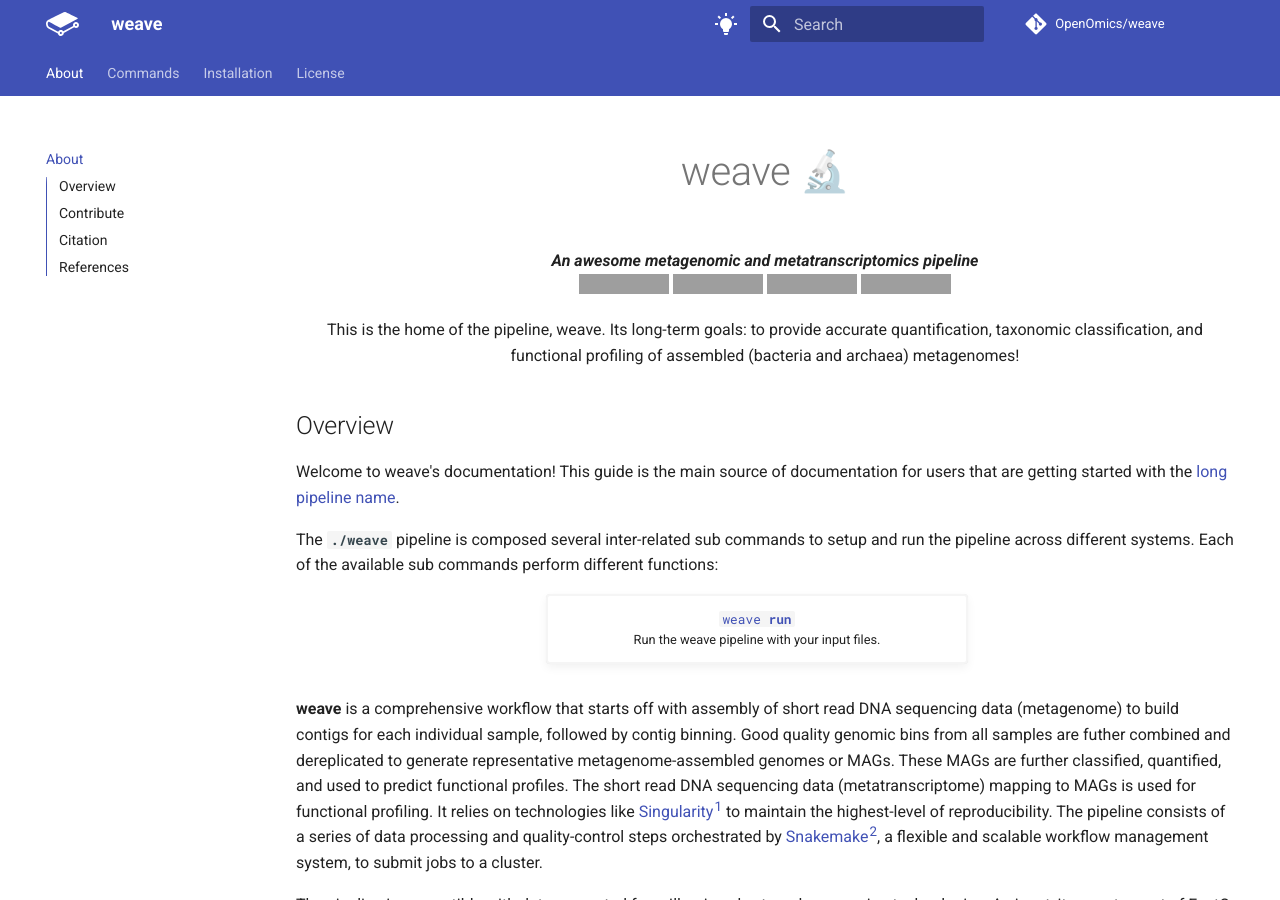
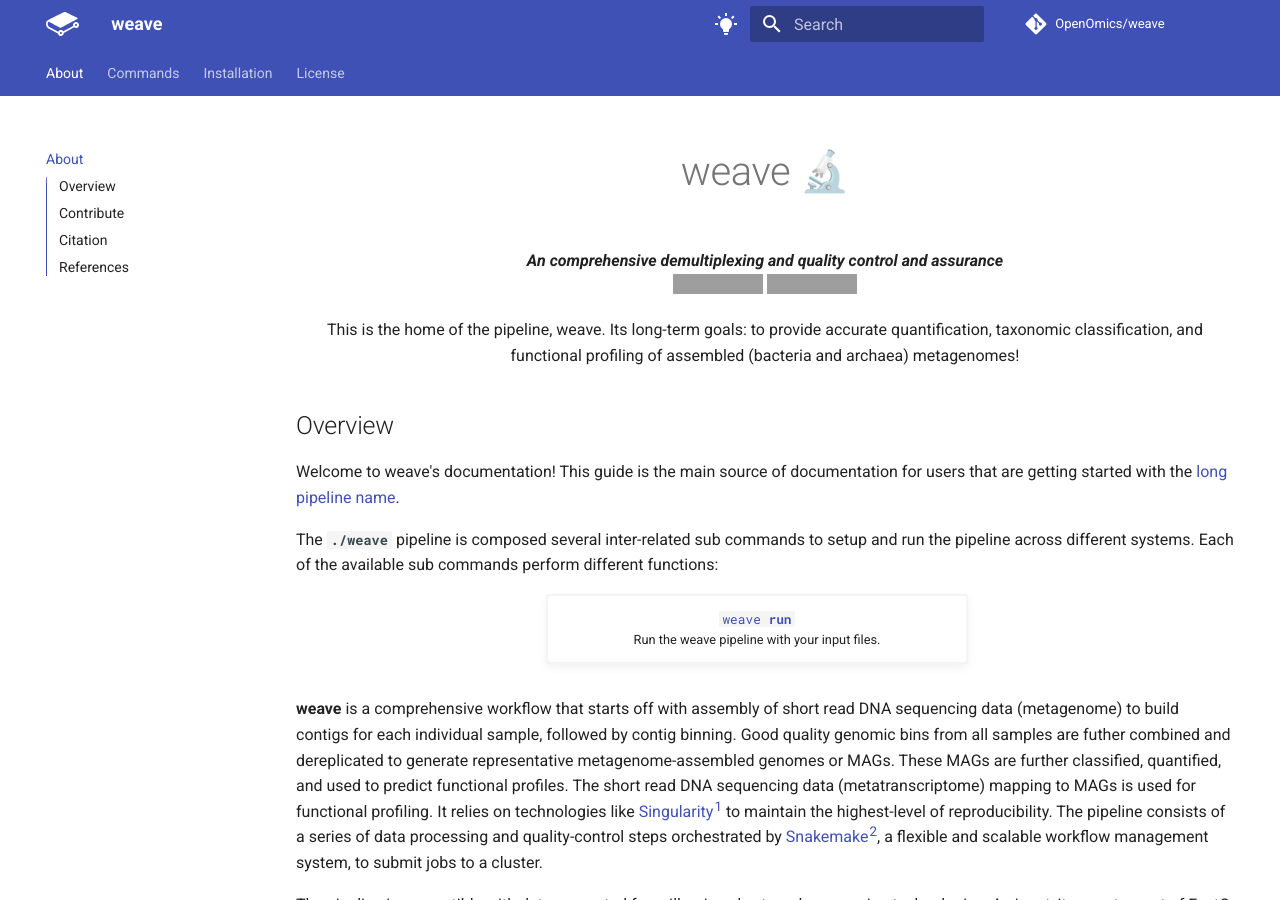
Before and after one commit to OpenOmics/weave, an MkDocs documentation site: the page built from docs/index.md, in a window 1280 px wide and 900 px high. Built offline with MkDocs 1.6.1 and Material for MkDocs 9.7.7, drawn with Linux system fonts in a browser that asks for light colours; comment, search, counter and statistics services are not loaded; the version menu is left out; grey boxes are pictures that could not be loaded.

Commit message:
fix: remove broken badges from docs index

```diff
--- a/docs/index.md
+++ b/docs/index.md
@@ -2,13 +2,8 @@
 
   <h1 style="font-size: 250%">weave 🔬</h1>
 
-  <b><i>An awesome metagenomic and metatranscriptomics pipeline</i></b><br>
-  <a href="https://github.com/OpenOmics/weave/actions/workflows/main.yaml">
-    <img alt="tests" src="https://github.com/OpenOmics/weave/workflows/tests/badge.svg">
-  </a>
-  <a href="https://github.com/OpenOmics/weave/actions/workflows/docs.yml">
-    <img alt="docs" src="https://github.com/OpenOmics/weave/workflows/docs/badge.svg">
-  </a>
+  <b><i>An comprehensive demultiplexing and quality control and assurance</i></b><br>
+
   <a href="https://github.com/OpenOmics/weave/issues">
     <img alt="GitHub issues" src="https://img.shields.io/github/issues/OpenOmics/weave?color=brightgreen">
   </a>
```
